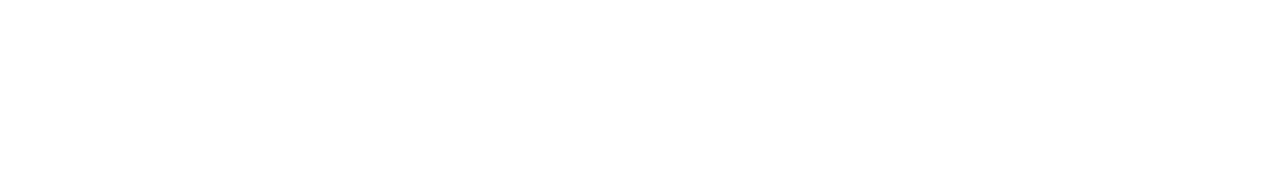
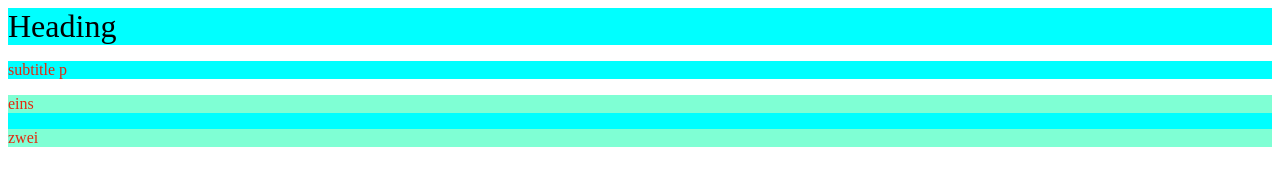
Before and after one commit to LeonWehinger/2cWI, a plain HTML site: page 02 Selectors/index.html in a window 1280 px wide. Drawn offline with Linux system fonts and the light colour scheme.

Commit message:
02_Selectors_finished

```diff
--- a/02 Selectors/index.html
+++ b/02 Selectors/index.html
@@ -1,11 +1,24 @@
 <!DOCTYPE html>
 <html lang="en">
+
 <head>
     <meta charset="UTF-8">
     <meta name="viewport" content="width=device-width, initial-scale=1.0">
     <title>Document</title>
+    <link rel="stylesheet" href="style.css">
+
 </head>
+
 <body>
+    <div id="header">Heading</div>
+    <div class="subtitle" id="subtitle">
+        <p>subtitle p</p>
+    </div>
+    <div class="subtitle" id="text">
+        <p>eins</p>
+        <p>zwei</p>
+    </div>
 
 </body>
+
 </html>
--- a/02 Selectors/style.css
+++ b/02 Selectors/style.css
@@ -0,0 +1,18 @@
+/* Element Selector */
+div {
+    background-color: aqua;
+}
+
+/* id selector */
+#header {
+    font-size: 2rem;
+}
+
+/* Klassenselector */
+.subtitle {
+    color: rgb(228, 40, 15);
+}
+
+#text p {
+    background-color: aquamarine;
+}
```
Also changed, not shown: 02 Selectors/README.md (deleted).
